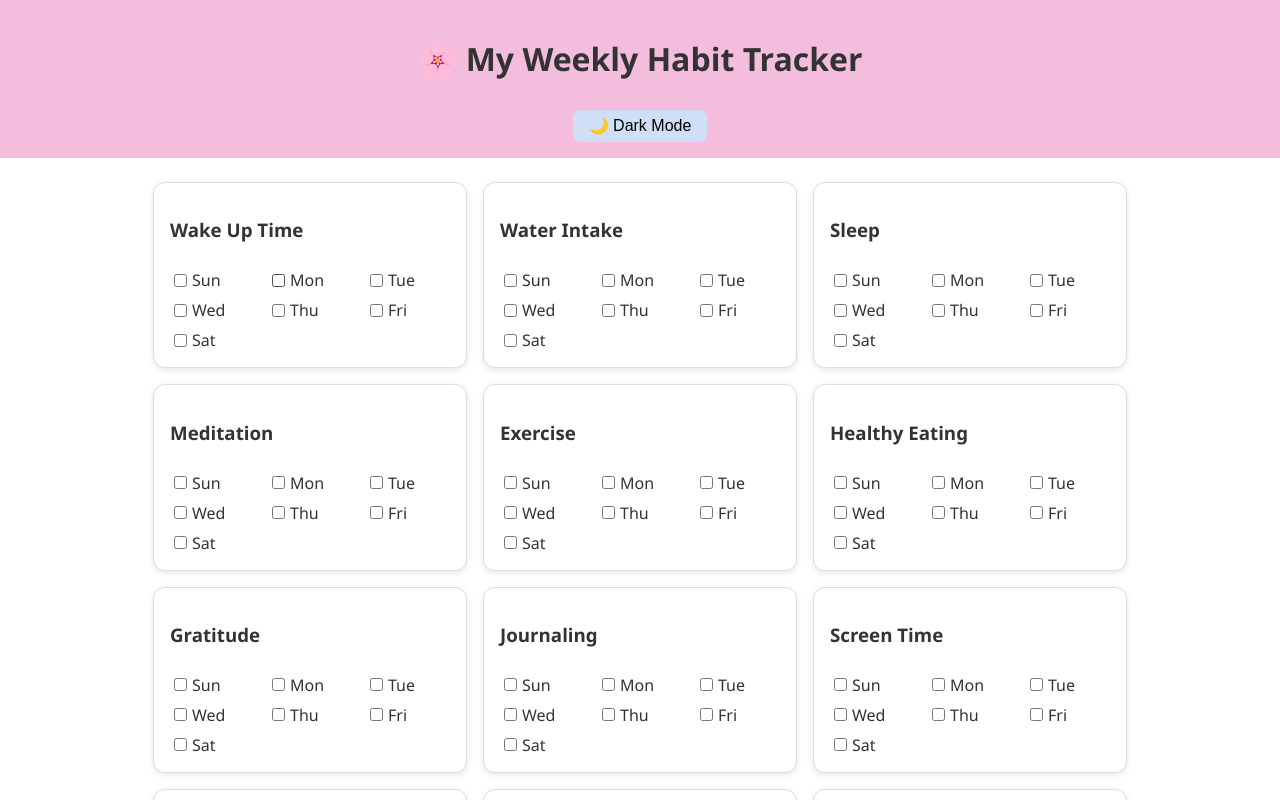
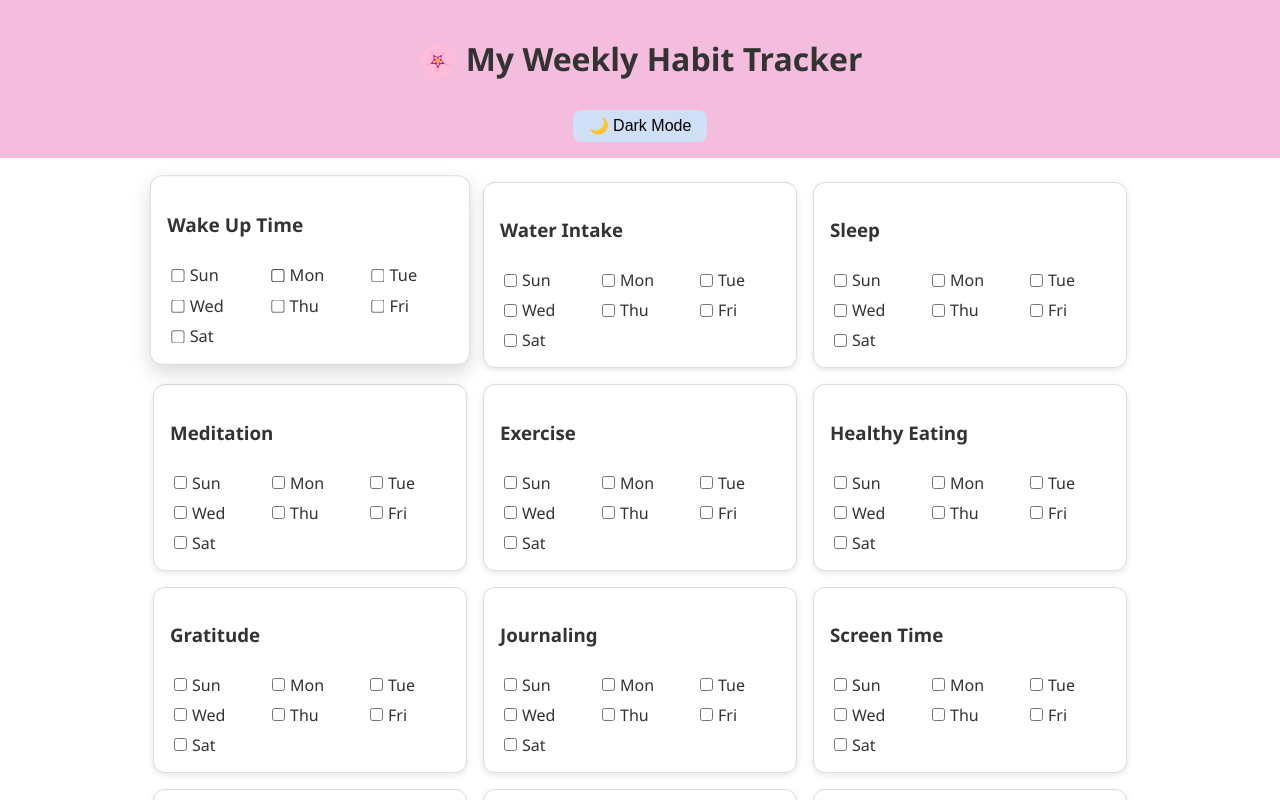
Before and after one commit to shwetap3000/my-habit-tracker, a React (Create React App) app: page / in a window 1280 px wide. In both pictures the pointer is over the element 310 px from the left and 274 px from the top of the page. Shown: the top 800 px of the page. Built offline with nearby package versions, Linux system fonts and the light colour scheme.

Commit message:
add hover effect

```diff
--- a/src/components/TrackerCard.css
+++ b/src/components/TrackerCard.css
@@ -5,7 +5,16 @@
   padding: 1rem;
   margin: 0.5rem;
   width: 280px;
-  box-shadow: 0 2px 6px rgba(0,0,0,0.1);
+  box-shadow: 0 2px 6px rgba(0, 0, 0, 0.1);
+}
+
+.tracker-card {
+  transition: transform 0.3s ease, box-shadow 0.3s ease;
+}
+
+.tracker-card:hover {
+  transform: translateY(-5px) scale(1.02);
+  box-shadow: 0 8px 20px rgba(0, 0, 0, 0.15);
 }
 
 .dark .tracker-card {
@@ -26,6 +35,6 @@
   margin-top: 0.5rem;
 }
 
-input[type='checkbox'] {
+input[type="checkbox"] {
   margin-right: 5px;
 }
```
